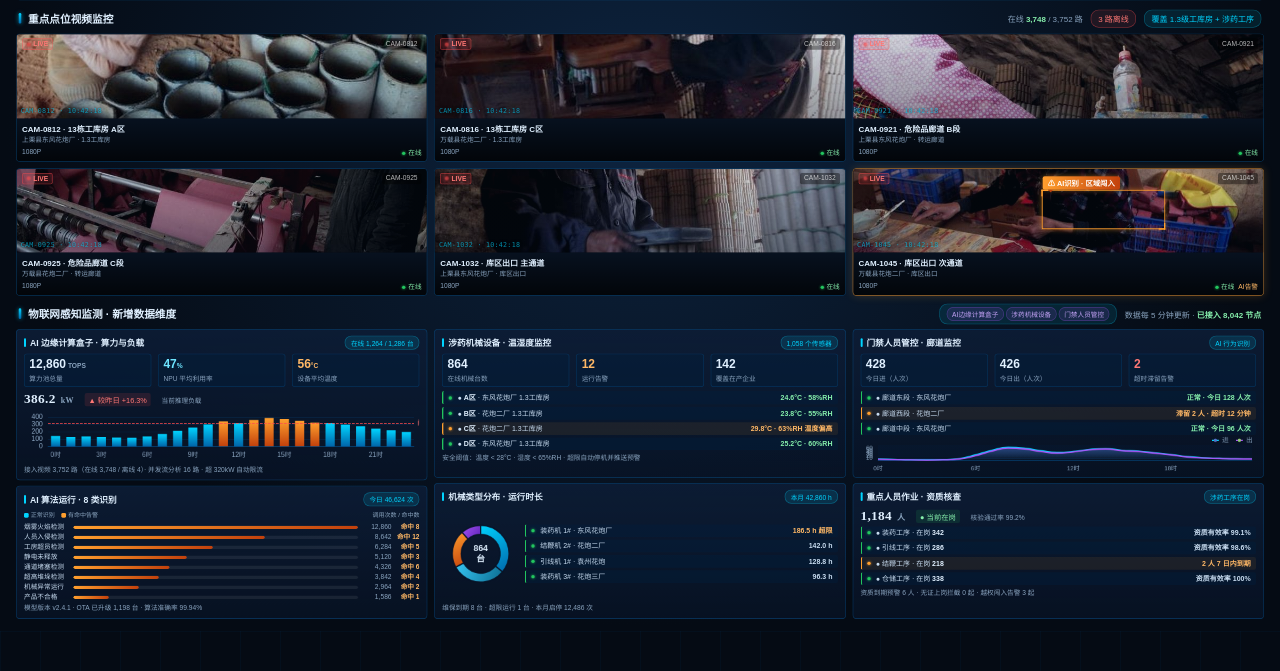
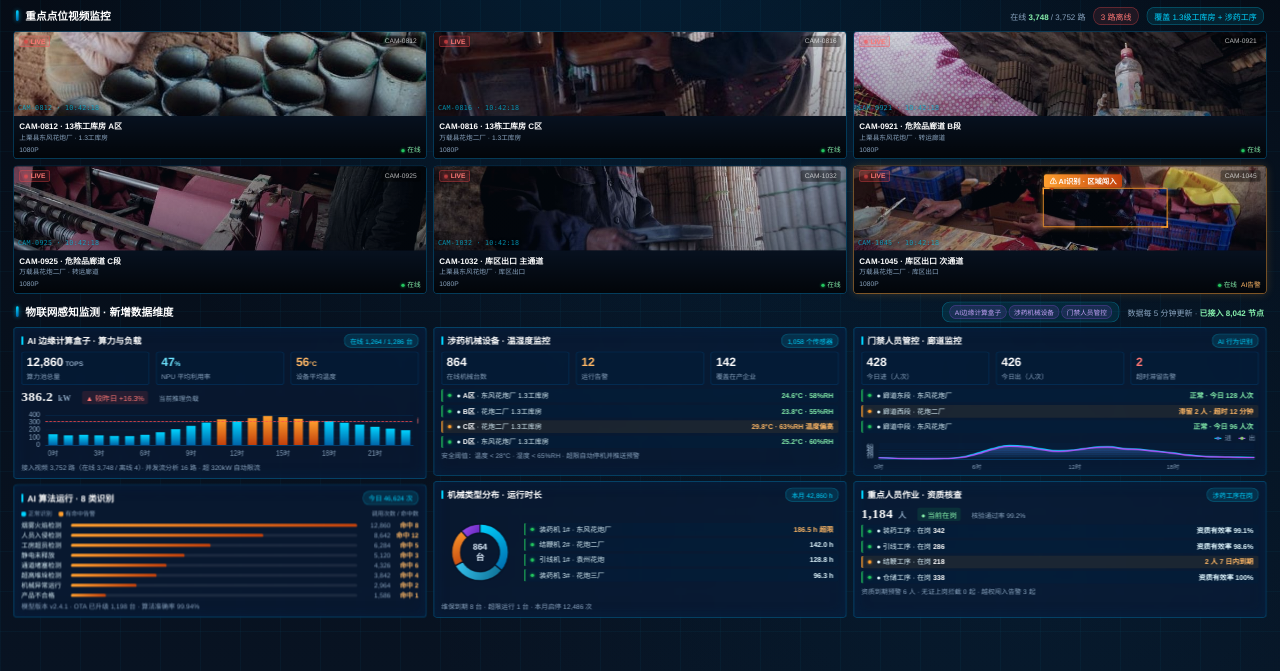
Before and after one commit to 524284717-maker/yanhua, a plain HTML site: page monitor.html in a window 1280 px wide. Shown: the part 129-800 px from the top of the page. Drawn offline with nearby package versions, Linux system fonts and the light colour scheme.

Commit message:
fix: 智能监控中心布局与其他大屏页统一——header贴顶(layout去12px顶距/main 16-20-20内距一致)、主体配色统一(半透明面板rgba(10,30,60,.55)+blur、边框/正文字色/背景渐变与网格对齐index)

```diff
--- a/monitor.html
+++ b/monitor.html
@@ -9,14 +9,14 @@
   :root {
     --bg: #050b14;
     --bg-2: #0a1628;
-    --panel: #0d1d36;
-    --panel-2: #112847;
-    --border: rgba(0, 150, 255, 0.25);
+    --panel: rgba(10, 30, 60, 0.55);
+    --panel-2: rgba(12, 34, 66, 0.6);
+    --border: rgba(0, 180, 255, 0.35);
     --border-2: rgba(0, 212, 255, 0.5);
     --accent: #00d4ff;
     --accent-2: #00a3cc;
-    --title: #e0f0ff;
-    --text: #c8dcf0;
+    --title: #ffffff;
+    --text: #e0f7ff;
     --text-dim: #8aa4bf;
     --ok: #22c55e;
     --warn: #ff9f2e;
@@ -24,8 +24,13 @@
     --purple: #a855f7;
   }
   * { box-sizing: border-box; }
-  html, body { margin: 0; padding: 0; background: var(--bg); color: var(--text); font-family: "PingFang SC","Microsoft YaHei",sans-serif; }
-  body { width: 100vw; height: 100vh; overflow: hidden; }
+  html, body { width: 100%; height: 100%; margin: 0; padding: 0; overflow: hidden; background: var(--bg); color: var(--text); font-family: "PingFang SC","Microsoft YaHei","Helvetica Neue",Arial,sans-serif; }
+  body {
+    background:
+      radial-gradient(circle at 50% 0%, rgba(0, 90, 150, 0.25), transparent 60%),
+      radial-gradient(circle at 80% 80%, rgba(0, 60, 100, 0.2), transparent 50%),
+      linear-gradient(180deg, #050b14 0%, #081322 100%);
+  }
 
   /* 等比缩放 1920×1080 容器 */
   .stage { position: fixed; inset: 0; }
@@ -34,15 +39,15 @@
     width: 1920px; height: 1080px;
     transform: translate(-50%,-50%) scale(1);
     transform-origin: center center;
-    background: radial-gradient(ellipse at 50% 30%, #0d2440 0%, #050b14 70%);
   }
   body::before {
-    content: ""; position: fixed; inset: 0; pointer-events: none; z-index: 0;
-    background:
-      linear-gradient(rgba(0,150,255,0.04) 1px, transparent 1px) 0 0 / 100% 40px,
-      linear-gradient(90deg, rgba(0,150,255,0.04) 1px, transparent 1px) 0 0 / 40px 100%;
+    content: ""; position: absolute; inset: 0; pointer-events: none; z-index: 0;
+    background-image:
+      linear-gradient(rgba(0, 212, 255, 0.04) 1px, transparent 1px),
+      linear-gradient(90deg, rgba(0, 212, 255, 0.04) 1px, transparent 1px);
+    background-size: 40px 40px;
   }
-  .layout { position: relative; width: 100%; height: 100%; display: flex; flex-direction: column; padding: 12px 24px 18px; z-index: 1; }
+  .layout { position: relative; width: 100%; height: 100%; display: flex; flex-direction: column; padding: 0; z-index: 1; }
 
   /* ========== Header ========== */
   header.header {
@@ -100,7 +105,7 @@
   @keyframes pulse { 0%,100%{opacity:1;} 50%{opacity:.35;} }
 
   /* ========== Main ========== */
-  main.main { flex: 1; display: flex; flex-direction: column; gap: 12px; padding-top: 8px; min-height: 0; }
+  main.main { flex: 1; display: flex; flex-direction: column; gap: 12px; padding: 16px 20px 20px; min-height: 0; }
 
   /* Section title */
   .section-title {
@@ -140,20 +145,18 @@
   /* ===== Panel common ===== */
   .panel {
     position: relative;
-    background: linear-gradient(180deg, rgba(13,29,54,0.85) 0%, rgba(8,20,40,0.65) 100%);
+    background: var(--panel);
     border: 1px solid var(--border); border-radius: 6px;
     padding: 12px 14px 10px;
+    backdrop-filter: blur(8px);
+    box-shadow: 0 0 20px rgba(0, 40, 80, 0.4) inset;
   }
-  .panel::before {
-    content: ""; position: absolute; left: 0; top: 0; width: 18px; height: 18px;
-    border-left: 2px solid var(--accent); border-top: 2px solid var(--accent);
-    border-radius: 6px 0 0 0; opacity: 0.8;
+  .panel::before, .panel::after {
+    content: ""; position: absolute; width: 10px; height: 10px;
+    border: 2px solid var(--accent);
   }
-  .panel::after {
-    content: ""; position: absolute; right: 0; top: 0; width: 18px; height: 18px;
-    border-right: 2px solid var(--accent); border-top: 2px solid var(--accent);
-    border-radius: 0 6px 0 0; opacity: 0.8;
-  }
+  .panel::before { top: -1px; left: -1px; border-right: none; border-bottom: none; }
+  .panel::after { bottom: -1px; right: -1px; border-left: none; border-top: none; }
 
   /* ===== 视频监控区 ===== */
   .video-section { flex: 1.05; min-height: 0; display: flex; flex-direction: column; gap: 8px; }
@@ -236,9 +239,11 @@
   .iot-grid { flex: 1; display: grid; grid-template-columns: 1fr 1fr 1fr; gap: 10px; min-height: 0; }
   .iot-col { display: flex; flex-direction: column; gap: 8px; min-height: 0; }
   .iot-card {
-    background: linear-gradient(180deg, rgba(13,29,54,0.9) 0%, rgba(8,20,40,0.7) 100%);
+    background: var(--panel);
     border: 1px solid var(--border); border-radius: 6px;
     padding: 9px 11px; display: flex; flex-direction: column; min-height: 0;
+    backdrop-filter: blur(8px);
+    box-shadow: 0 0 20px rgba(0, 40, 80, 0.4) inset;
   }
   .iot-card .head { display: flex; align-items: center; justify-content: space-between; margin-bottom: 6px; }
   .iot-card .head h4 { font-size: 13px; color: var(--title); margin: 0; font-weight: 600; display: flex; align-items: center; gap: 6px; }
```
